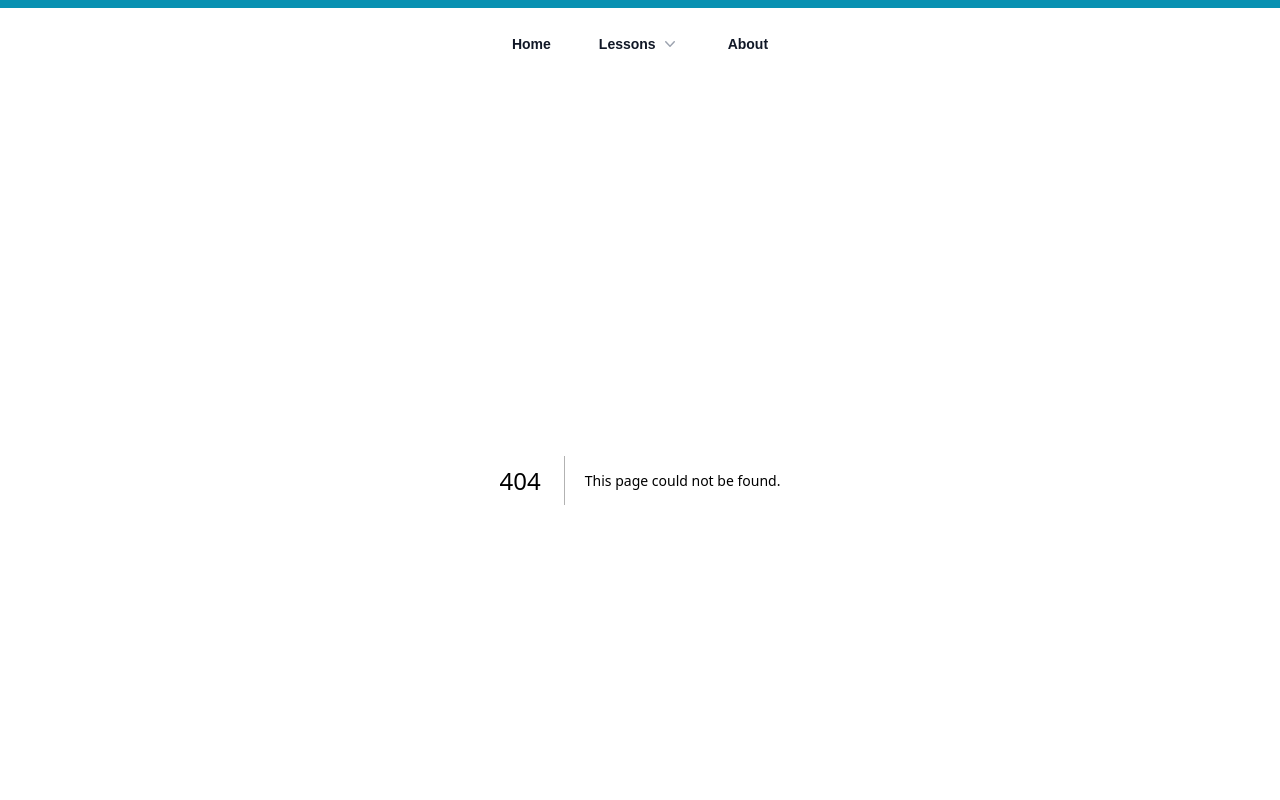
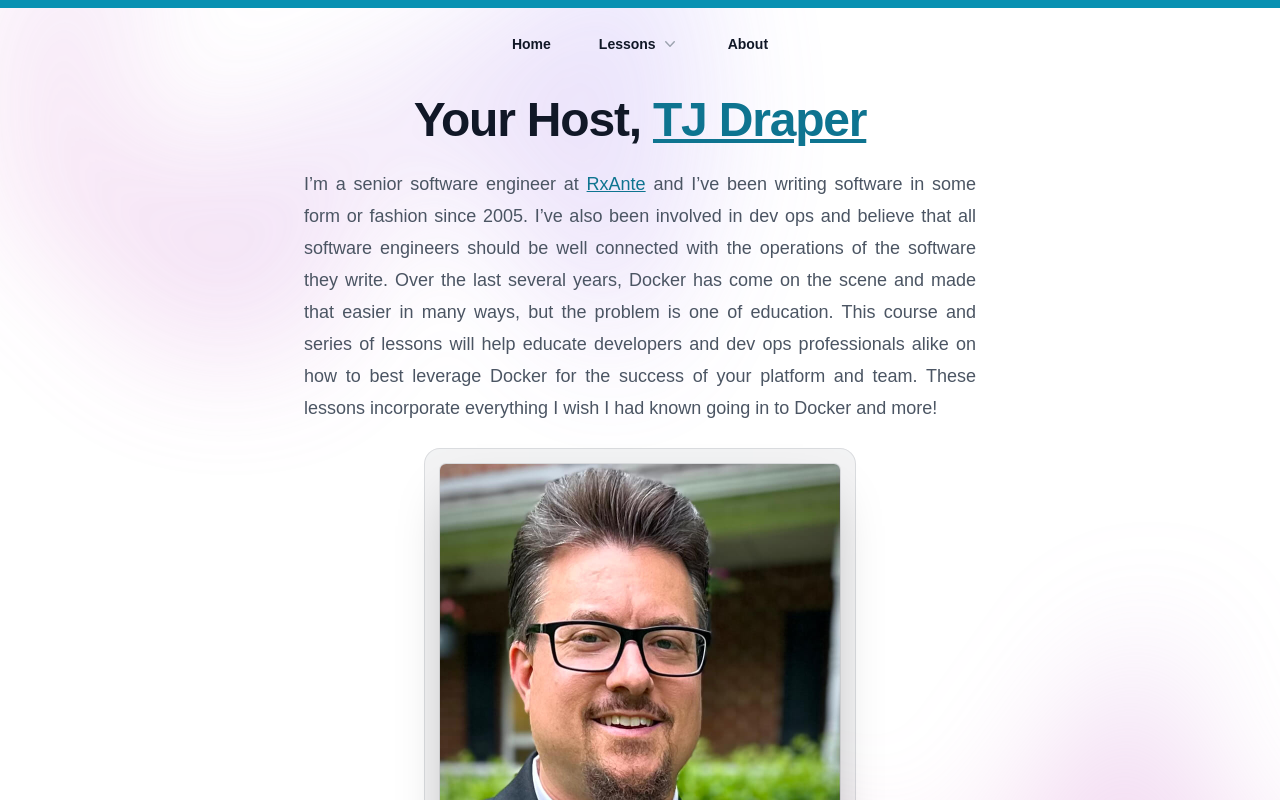
Before and after one commit to buzzingpixel/blueoceandocker.com, a Next.js app in the folder web/: page /about in a window 1280 px wide. Before the commit this address had no page. Shown: the top 800 px of the page. Built offline with nearby package versions, Linux system fonts and the light colour scheme; a web font is replaced by a local one.

Commit message:
Create about page

```diff
--- a/web/app/LessonPage.tsx
+++ b/web/app/LessonPage.tsx
@@ -36,7 +36,7 @@ const Page = (
 
     return (
         <>
-            <div className="bg-white px-6 py-2 lg:px-8">
+            <div className="px-6 py-2 lg:px-8">
                 <div className="mx-auto max-w-2xl text-center">
                     <h2 className="mt-2 text-4xl font-bold tracking-tight text-cyan-700 sm:text-5xl">
                         Blue Ocean Docker
--- a/web/app/MainMenu.tsx
+++ b/web/app/MainMenu.tsx
@@ -38,7 +38,7 @@ const MainMenu = () => {
     const [mobileMenuOpen, setMobileMenuOpen] = useState(false);
 
     return (
-        <header className="bg-white">
+        <header className="relative z-50">
             <div className="w-full h-2 bg-cyan-600" />
             <div className="p-6 lg:px-8">
                 <nav className="mx-auto flex max-w-6xl items-center justify-between" aria-label="Global">
--- /dev/null
+++ b/web/app/about/page.tsx
@@ -0,0 +1,62 @@
+import React from 'react';
+
+export const metadata = {
+    title: 'About your host, TJ Draper | Blue Ocean Docker',
+    description: 'TJ has been a software engineer in some form or fashion since 2005 and would love to help you understand Docker',
+};
+
+const Page = () => (
+    <div className="mt-4">
+        <main className="isolate">
+            <div className="relative">
+                <div>
+                    <div className="mx-auto max-w-5xl px-6 lg:px-8">
+                        <div className="mx-auto max-w-2xl text-center">
+                            <h1 className="text-4xl font-bold tracking-tight text-gray-900 sm:text-5xl">
+                                Your Host,
+                                {' '}
+                                <a
+                                    href="https://buzzingpixel.com"
+                                    className="text-cyan-700 hover:text-cyan-500 underline"
+                                >
+                                    TJ Draper
+                                </a>
+                            </h1>
+                            <p className="mt-6 text-lg leading-8 text-gray-600 text-justify">
+                                I&rsquo;m a senior software engineer at
+                                {' '}
+                                <a href="https://www.rxante.com" className="text-cyan-700 hover:text-cyan-500 underline">RxAnte</a>
+                                {' '}
+                                and I&rsquo;ve been writing software in some form or fashion since 2005. I&rsquo;ve also been involved in dev ops and believe that all software engineers should be well connected with the operations of the software they write. Over the last several years, Docker has come on the scene and made that easier in many ways, but the problem is one of education. This course and series of lessons will help educate developers and dev ops professionals alike on how to best leverage Docker for the success of your platform and team. These lessons incorporate everything I wish I had known going in to Docker and more!
+                            </p>
+                        </div>
+                        <div className="mt-10 flow-root mx-auto" style={{ maxWidth: 400 }}>
+                            <div className="-m-2 rounded-xl bg-gray-900/5 p-2 ring-1 ring-inset ring-gray-900/10 lg:-m-4 lg:rounded-2xl lg:p-4">
+                                <img
+                                    src="/images/about/headshot.jpg"
+                                    alt="TJ Draper"
+                                    width={400}
+                                    height={400}
+                                    className="rounded-md shadow-2xl ring-1 ring-gray-900/10"
+                                />
+                            </div>
+                        </div>
+                    </div>
+                </div>
+                <div
+                    className="absolute inset-x-0 top-[calc(100%-13rem)] -z-10 transform-gpu overflow-hidden blur-3xl sm:top-[calc(100%-30rem)]"
+                    aria-hidden="true"
+                >
+                    <div
+                        className="relative left-[calc(50%+3rem)] aspect-[1155/678] w-[36.125rem] -translate-x-1/2 bg-gradient-to-tr from-[#ff80b5] to-[#9089fc] opacity-30 sm:left-[calc(50%+36rem)] sm:w-[72.1875rem]"
+                        style={{
+                            clipPath: 'polygon(74.1% 44.1%, 100% 61.6%, 97.5% 26.9%, 85.5% 0.1%, 80.7% 2%, 72.5% 32.5%, 60.2% 62.4%, 52.4% 68.1%, 47.5% 58.3%, 45.2% 34.5%, 27.5% 76.7%, 0.1% 64.9%, 17.9% 100%, 27.6% 76.8%, 76.1% 97.7%, 74.1% 44.1%)',
+                        }}
+                    />
+                </div>
+            </div>
+        </main>
+    </div>
+);
+
+export default Page;
--- a/web/app/layout.tsx
+++ b/web/app/layout.tsx
@@ -11,7 +11,22 @@ const RootLayout = ({ children }: { children: React.ReactNode }) => (
     <html lang="en">
         <body>
             <MainMenu />
-            {children}
+            <div className="absolute z-10 left-0 top-0 w-full h-full opacity-75">
+                <div
+                    className="absolute inset-x-0 -top-40 -z-10 transform-gpu overflow-hidden blur-3xl sm:-top-80"
+                    aria-hidden="true"
+                >
+                    <div
+                        className="relative left-[calc(50%-11rem)] aspect-[1155/678] w-[36.125rem] -translate-x-1/2 rotate-[30deg] bg-gradient-to-tr from-[#ff80b5] to-[#9089fc] opacity-30 sm:left-[calc(50%-30rem)] sm:w-[72.1875rem]"
+                        style={{
+                            clipPath: 'polygon(74.1% 44.1%, 100% 61.6%, 97.5% 26.9%, 85.5% 0.1%, 80.7% 2%, 72.5% 32.5%, 60.2% 62.4%, 52.4% 68.1%, 47.5% 58.3%, 45.2% 34.5%, 27.5% 76.7%, 0.1% 64.9%, 17.9% 100%, 27.6% 76.8%, 76.1% 97.7%, 74.1% 44.1%)',
+                        }}
+                    />
+                </div>
+            </div>
+            <div className="relative z-20">
+                {children}
+            </div>
         </body>
     </html>
 );
```
Also changed, not shown: web/public/images/about/headshot.jpg (added).
